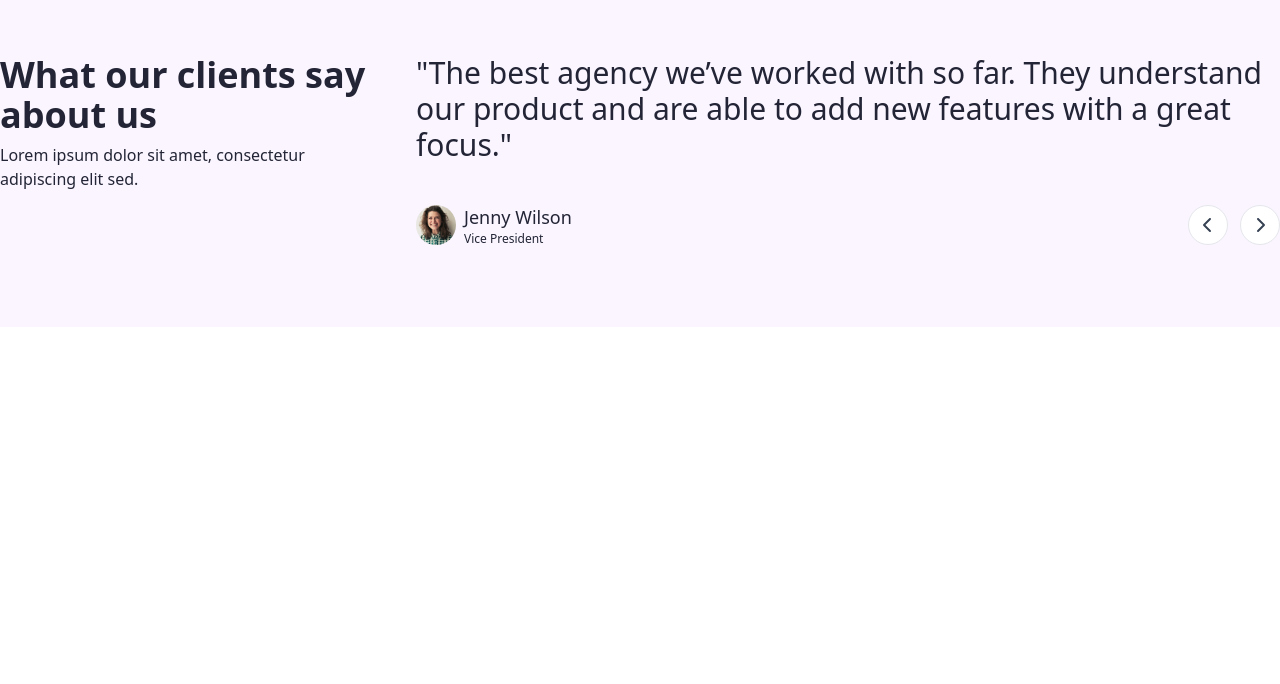
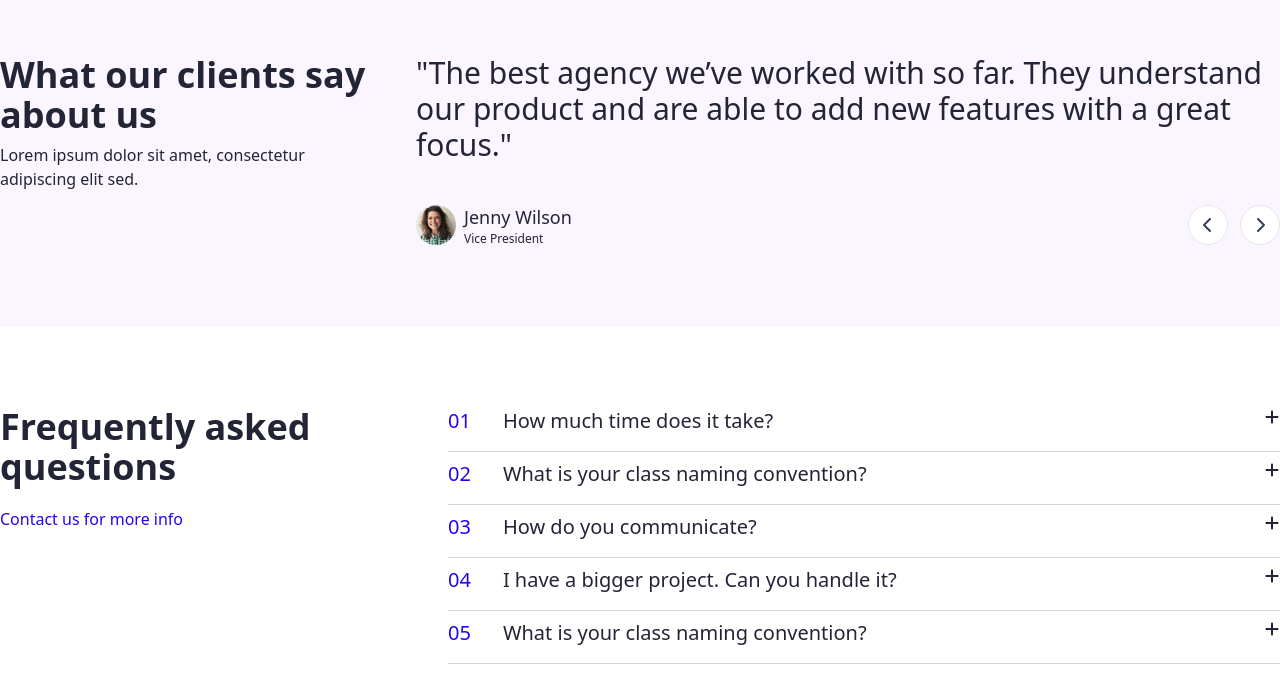
Before and after one commit to Sadat25/finsweet-p4, a React (Vite) app: page / in a window 1280 px wide. Shown: the part 2799-3483 px from the top of the page. Before the commit the page ends 3126 px from the top, so only its background shows below. Built offline with nearby package versions, Linux system fonts and the light colour scheme.

Commit message:
added FAQ section

```diff
--- a/src/Pages/Litan/Home/Home.jsx
+++ b/src/Pages/Litan/Home/Home.jsx
@@ -3,6 +3,7 @@ import HowWeWork from '../components/HowWeWork/HowWeWork'
 import OurProjects from '../components/OurProjects/OurProjects'
 import Features from '../components/Features/Features'
 import ClientsReview from '../components/ClientsReview/ClientsReview'
+import FAQ from '../components/FAQ/FAQ'
 
 const Home = () => {
   return (
@@ -11,6 +12,7 @@ const Home = () => {
         <OurProjects/>
         <Features/>
         <ClientsReview/>
+        <FAQ/>
     </div>
   )
 }
--- /dev/null
+++ b/src/Pages/Litan/components/FAQ/FAQ.jsx
@@ -0,0 +1,48 @@
+import React from 'react'
+import FaqCard from '../FaqCard/FaqCard'
+
+const FAQ = () => {
+    return (
+        <div className='py-10 md:py-20 bg-white'>
+            <div className="container px-5 md:px-0">
+                <div className="flex justify-between gap-8 flex-col md:flex-row">
+                    <div className="md:w-4/12">
+                        <h4 className='text-4xl font-bold'>Frequently asked questions</h4>
+                        <a href="/" className='text-Royal-Blue font-medium mt-5 inline-block'>Contact us for more info</a>
+                    </div>
+                    <div className="md:w-8/12">
+                        <div className="space-y-2">
+                            <FaqCard
+                                serial='01'
+                                question='How much time does it take?'
+                                answer='Lorem ipsum dolor sit amet, consectetur adipiscing elit, sed do eiusmod tempor incididunt ut labore et dolore magna aliqua.'
+                            />
+                            <FaqCard
+                                serial='02'
+                                question='What is your class naming convention?'
+                                answer='Lorem ipsum dolor sit amet, consectetur adipiscing elit, sed do eiusmod tempor incididunt ut labore et dolore magna aliqua.'
+                            />
+                            <FaqCard
+                                serial='03'
+                                question='How do you communicate?'
+                                answer='Lorem ipsum dolor sit amet, consectetur adipiscing elit, sed do eiusmod tempor incididunt ut labore et dolore magna aliqua.'
+                            />
+                            <FaqCard
+                                serial='04'
+                                question='I have a bigger project. Can you handle it?'
+                                answer='Lorem ipsum dolor sit amet, consectetur adipiscing elit, sed do eiusmod tempor incididunt ut labore et dolore magna aliqua.'
+                            />
+                            <FaqCard
+                                serial='05'
+                                question='What is your class naming convention?'
+                                answer='Lorem ipsum dolor sit amet, consectetur adipiscing elit, sed do eiusmod tempor incididunt ut labore et dolore magna aliqua.'
+                            />
+                        </div>
+                    </div>
+                </div>
+            </div>
+        </div>
+    )
+}
+
+export default FAQ
--- /dev/null
+++ b/src/Pages/Litan/components/FaqCard/FaqCard.jsx
@@ -0,0 +1,27 @@
+import React, { useState } from 'react'
+import { FaPlus } from 'react-icons/fa6'
+import { IoMdClose } from 'react-icons/io'
+
+const FaqCard = ({serial,question,answer}) => {
+    const [open, setOpen] = useState(false)
+    return (
+        <>
+            <div className='flex gap-8 justify-between'>
+                <div className="flex gap-8">
+                    <h4 className='text-xl text-Royal-Blue font-medium'>{serial}</h4>
+                    <div className="">
+                        <h4 className='text-xl font-medium'>{question}</h4>
+                        {open && <p className='mt-2'>{answer}</p>}
+                    </div>
+                </div>
+                <div className="">
+                    <button onClick={() => setOpen(!open)} className='cursor-pointer'>{open ? <IoMdClose /> : <FaPlus />}</button>
+                    <button></button>
+                </div>
+            </div>
+            <hr className='border-gray-300 mt-4' />
+        </>
+    )
+}
+
+export default FaqCard
```
